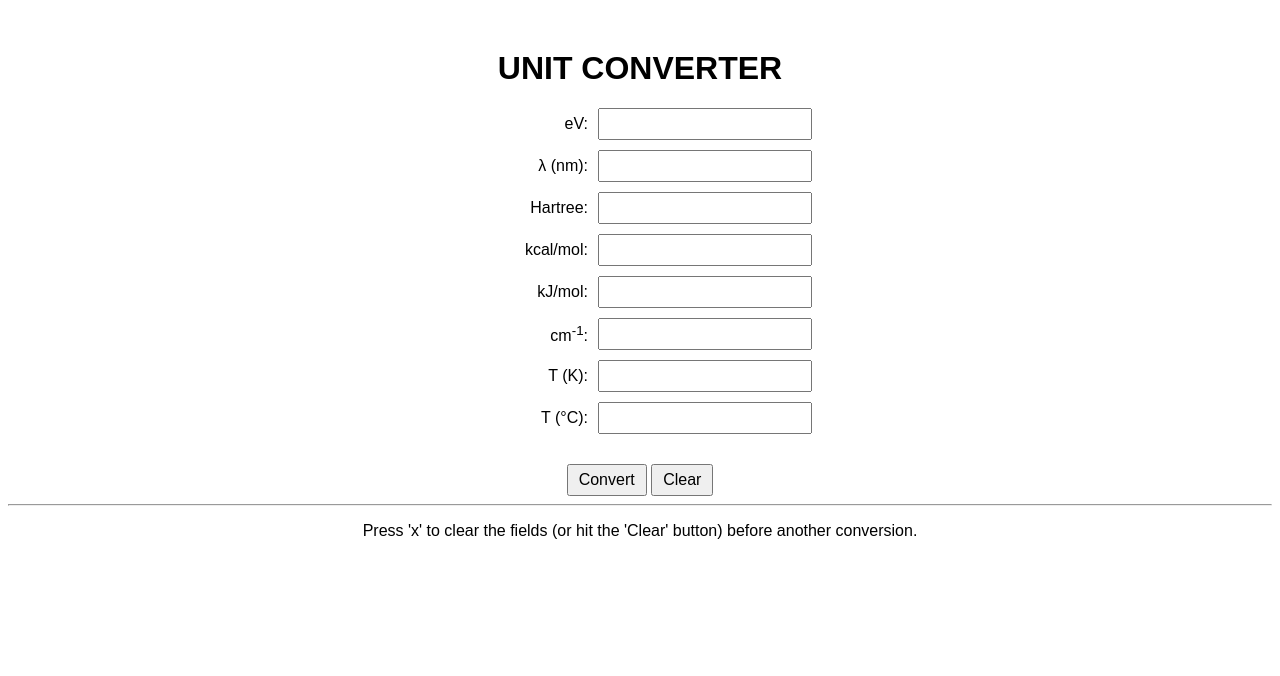
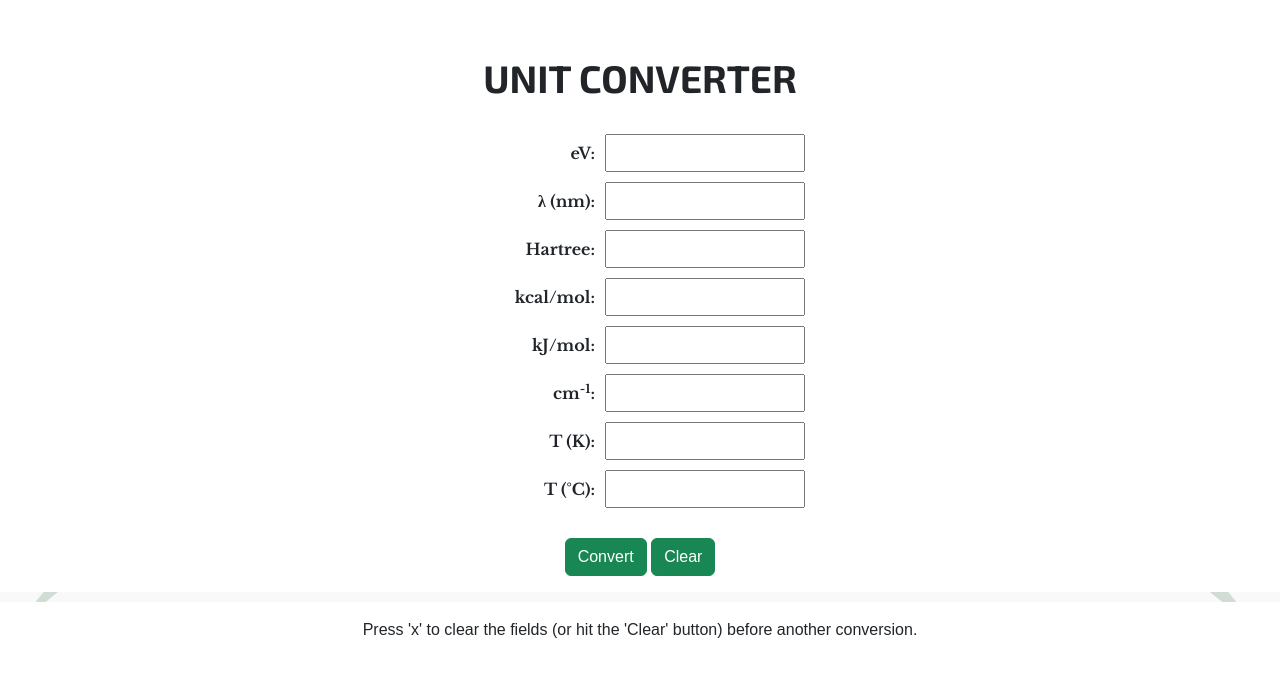
Before and after one commit to kalmar-jiri/energy-convert, a plain HTML site: page index.html in a window 1280 px wide. Drawn offline with nearby package versions, Linux system fonts and the light colour scheme.

Commit message:
Implement Bootstrap, edit fonts

```diff
--- a/index.html
+++ b/index.html
@@ -1,9 +1,19 @@
 <!DOCTYPE html>
-<html>
+<html lang="en">
 <head>
+    <meta charset="utf-8">
+    <meta name="viewport" content="width=device-width, initial-scale=1">
     <title>unit converter</title>
+    <link href="https://cdn.jsdelivr.net/npm/bootstrap@5.3.3/dist/css/bootstrap.min.css" rel="stylesheet" integrity="sha384-QWTKZyjpPEjISv5WaRU9OFeRpok6YctnYmDr5pNlyT2bRjXh0JMhjY6hW+ALEwIH" crossorigin="anonymous">
     <link rel="stylesheet" href="styles.css">
+
+    <script src="https://cdn.jsdelivr.net/npm/bootstrap@5.3.3/dist/js/bootstrap.bundle.min.js" integrity="sha384-YvpcrYf0tY3lHB60NNkmXc5s9fDVZLESaAA55NDzOxhy9GkcIdslK1eN7N6jIeHz" crossorigin="anonymous"></script>
     <script src="script.js"></script>
+
+    <link rel="preconnect" href="https://fonts.googleapis.com">
+    <link rel="preconnect" href="https://fonts.gstatic.com" crossorigin>
+    <link href="https://fonts.googleapis.com/css2?family=Exo+2:ital,wght@0,100..900;1,100..900&display=swap" rel="stylesheet">
+    <link href="https://fonts.googleapis.com/css2?family=Exo+2:ital,wght@0,100..900;1,100..900&family=Libre+Baskerville:ital,wght@0,400;0,700;1,400&display=swap" rel="stylesheet">
 </head>
 <body>
     <h1>UNIT CONVERTER</h1>
@@ -41,8 +51,8 @@
             <input type="number" id="input8" step="any" onkeydown="handleKeyDown(event)">
         </div>
     </div>
-    <button onclick="convert()">Convert</button>
-    <button onclick="clearFields()">Clear</button>
+    <button class="btn btn-success btn" onclick="convert()">Convert</button>
+    <button class="btn btn-success btn" onclick="clearFields()">Clear</button>
 
     <hr>
     <p>Press 'x' to clear the fields (or hit the 'Clear' button) before another conversion.</p>
--- a/styles.css
+++ b/styles.css
@@ -8,10 +8,62 @@ input[type="number"] {
     padding: 5px;
     font-size: 16px;
 }
-button {
+/* button {
     padding: 5px 10px;
     font-size: 16px;
+} */
+
+h1 {
+    padding: 5px 10px 25px;
+    font-size: 2.4rem;
+    font-family: "Exo 2", sans-serif;
+    font-weight: 700;
+    font-optical-sizing: auto;
+
 }
+
+/* hr {
+  border: none;
+  border-top: 5px dashed #999;
+  color: #999;
+  background-color: #fff;
+  height: 1px;
+  margin: 20px 0;
+} */
+
+hr {
+    height: 10px;
+    border: none;
+    position: relative;
+    background: #eaeaea;
+  }
+
+  hr::before {
+    content: "";
+    position: absolute;
+    left: 0;
+    top: -10px;
+    width: 0;
+    height: 0;
+    border-top: 10px solid transparent;
+    border-right: 100px solid #4a7c59;
+    border-bottom: 10px solid transparent;
+    transform: rotate(-45deg);
+  }
+
+  hr::after {
+    content: "";
+    position: absolute;
+    right: 0;
+    bottom: -10px;
+    width: 0;
+    height: 0;
+    border-top: 10px solid transparent;
+    border-left: 100px solid #4a7c59;
+    border-bottom: 10px solid transparent;
+    transform: rotate(45deg);
+  }
+
 .input-container {
     display: flex;
     flex-direction: column;
@@ -28,4 +80,7 @@ button {
     width: 120px;
     text-align: right;
     margin-right: 10px;
+    font-family: "Libre Baskerville", serif;
+    font-weight: 600;
+    font-style: normal;
 }
```
